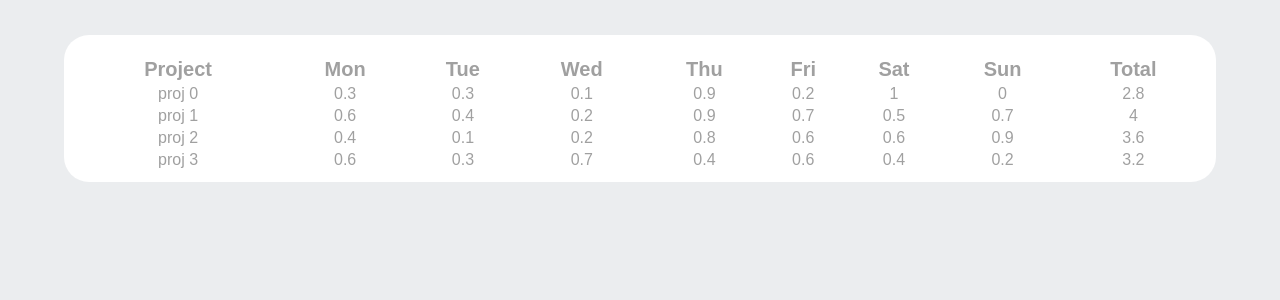
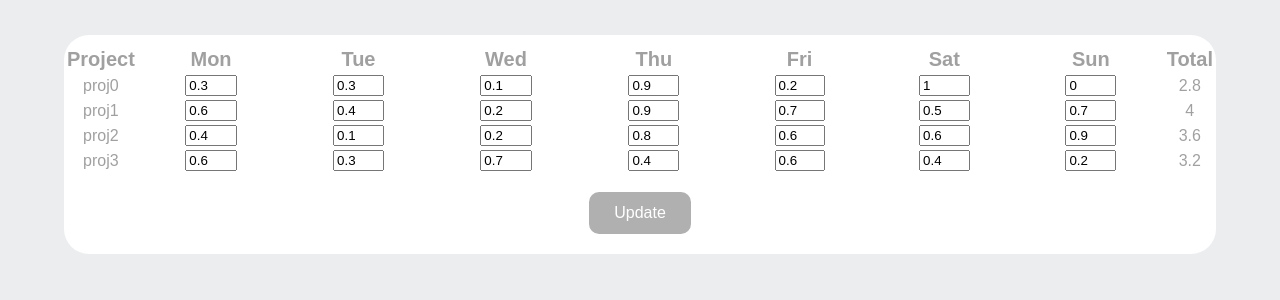
Before and after one commit to Aeromackerel/COSC-3380-Project-Management, a PHP site: page /forgottenpwd/front-end/timesheet/timesheet.php in a window 1280 px wide. Shown: the part 60-360 px from the top of the page. Run offline with PHP 8.4, Linux system fonts and the light colour scheme.

Commit message:
Update timesheet.php

```diff
--- a/front-end/timesheet/timesheet.php
+++ b/front-end/timesheet/timesheet.php
@@ -12,6 +12,8 @@
 		</div>
 	</div>
 	<div id="ui-timesheet">
+		<form action="timesheet.php" method="post">
+		<center>
 	   <table>
 		    <tr>
 			   <th>Project</th>
@@ -26,28 +28,43 @@
 			</tr>
 			<?php
 				$i=0;
-				while($i<4){
+
+				while($i<4){   //replace with each row from db
+
 					echo"<tr>";
-					$mon=rand(0,10)/10;
-					$tue=rand(0,10)/10;
-					$wed=rand(0,10)/10;
-					$thu=rand(0,10)/10;
-					$fri=rand(0,10)/10;
-					$sat=rand(0,10)/10;
-					$sun=rand(0,10)/10;
-					echo"<td>proj ".$i."</td>";
-					echo"<td>".$mon."</td>";
-					echo"<td>".$tue."</td>";
-					echo"<td>".$wed."</td>";
-					echo"<td>".$thu."</td>";
-					echo"<td>".$fri."</td>";
-					echo"<td>".$sat."</td>";
-					echo"<td>".$sun."</td>";
+
+					$proj_name="proj".$i; //replace with project name
+
+					$mon=rand(0,10)/10;   //replace with hours per day from db
+					$tue=rand(0,10)/10;   //  |
+					$wed=rand(0,10)/10;   //  |
+					$thu=rand(0,10)/10;   //  v
+					$fri=rand(0,10)/10;   //
+					$sat=rand(0,10)/10;   //
+					$sun=rand(0,10)/10;   //
+
+
+
+					echo"<td>".$proj_name."</td>";
+					echo"<td><input style='width:30%;' type='text' name='".$proj_name."Mon".$i."' value='".$mon."'/></td>";
+					echo"<td><input style='width:30%;' type='text' name='".$proj_name."Tue".$i."' value='".$tue."'/></td>";
+					echo"<td><input style='width:30%;' type='text' name='".$proj_name."Wed".$i."' value='".$wed."'/></td>";
+					echo"<td><input style='width:30%;' type='text' name='".$proj_name."Thu".$i."' value='".$thu."'/></td>";
+					echo"<td><input style='width:30%;' type='text' name='".$proj_name."Fri".$i."' value='".$fri."'/></td>";
+					echo"<td><input style='width:30%;' type='text' name='".$proj_name."Sat".$i."' value='".$sat."'/></td>";
+					echo"<td><input style='width:30%;' type='text' name='".$proj_name."Sun".$i."' value='".$sun."'/></td>";
 					echo"<td>".($mon+$tue+$wed+$thu+$fri+$sat+$sun)."</td>";
+
 					echo"</tr>";
+
 					$i++;
 				}
 			?>
+
 		</table>
+			</br>
+			<input class="ui-button" type="submit" name ="update-button"  style="margin-bottom:20px;"value="Update">
+		</center>
+		</form>
 	</div>
 </body>
```
